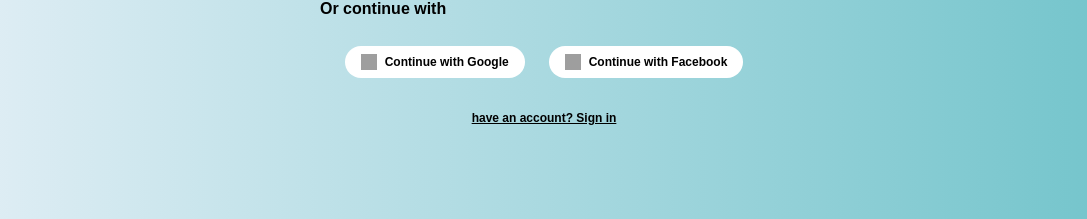
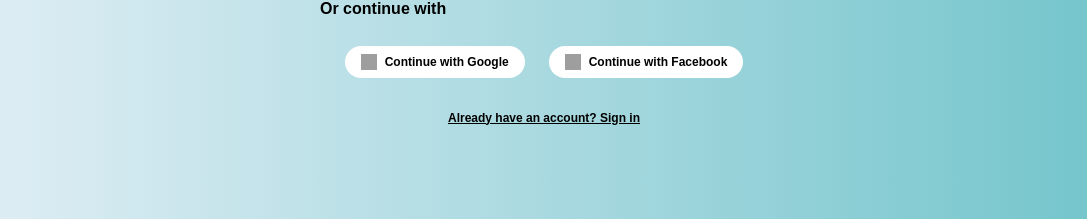
Before and after one commit to OpenStag/project-6, a PHP site: page /register.php in a window 1280 px wide. Shown: the part 581-800 px from the top of the page, without its empty margins (96-1183 px from the left). Run offline with PHP 8.4, Linux system fonts and the light colour scheme; some web fonts are replaced; grey boxes are pictures that could not be loaded.

Commit message:
fix(typo):

```diff
--- a/register.php
+++ b/register.php
@@ -43,7 +43,7 @@
                     Continue with Facebook
                 </button>
             </div>
-            <a class="signup-link" href="login.php">have an account? Sign in</a>
+            <a class="signup-link" href="login.php">Already have an account? Sign in</a>
         </main>
     </div>
 </body>
```
